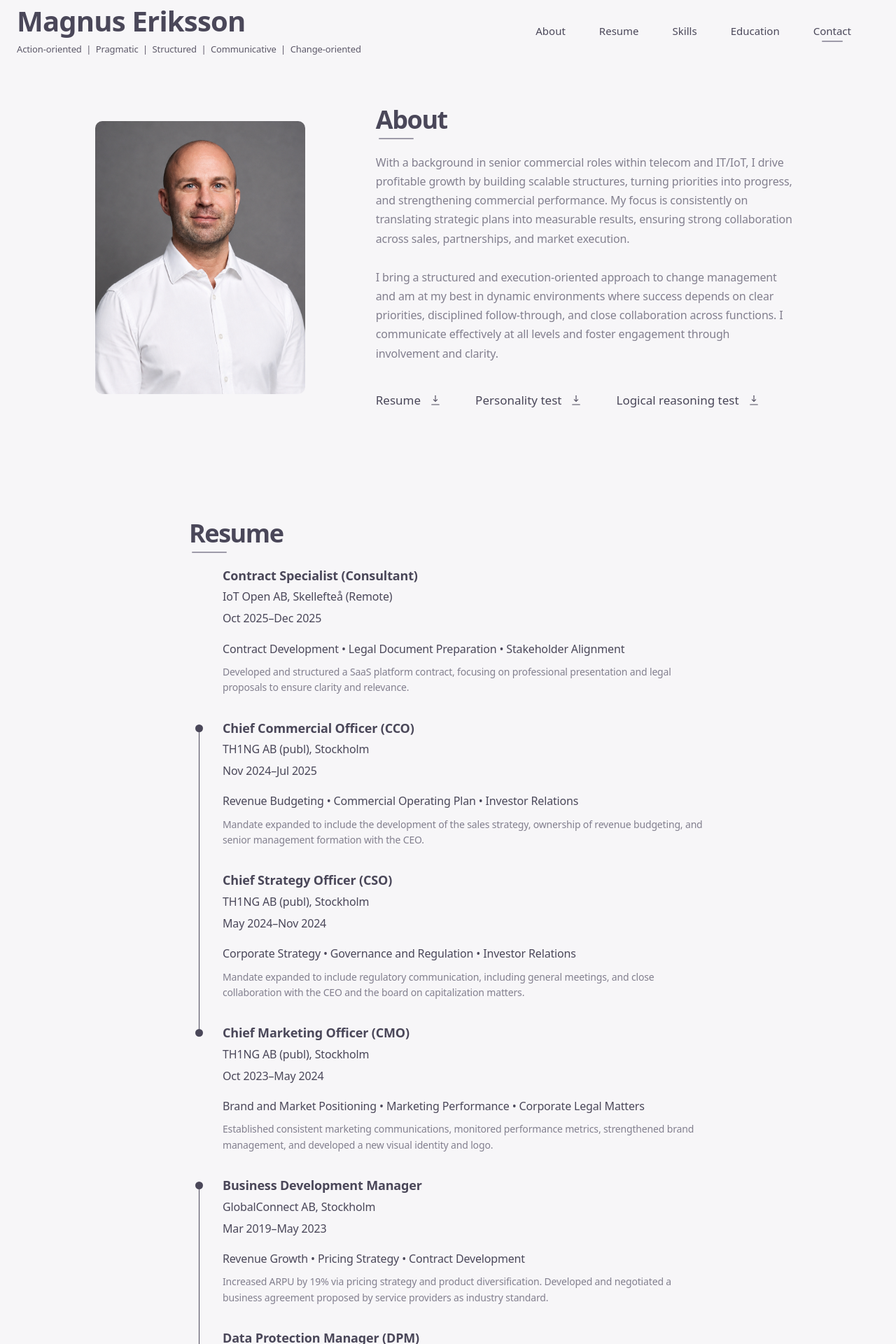
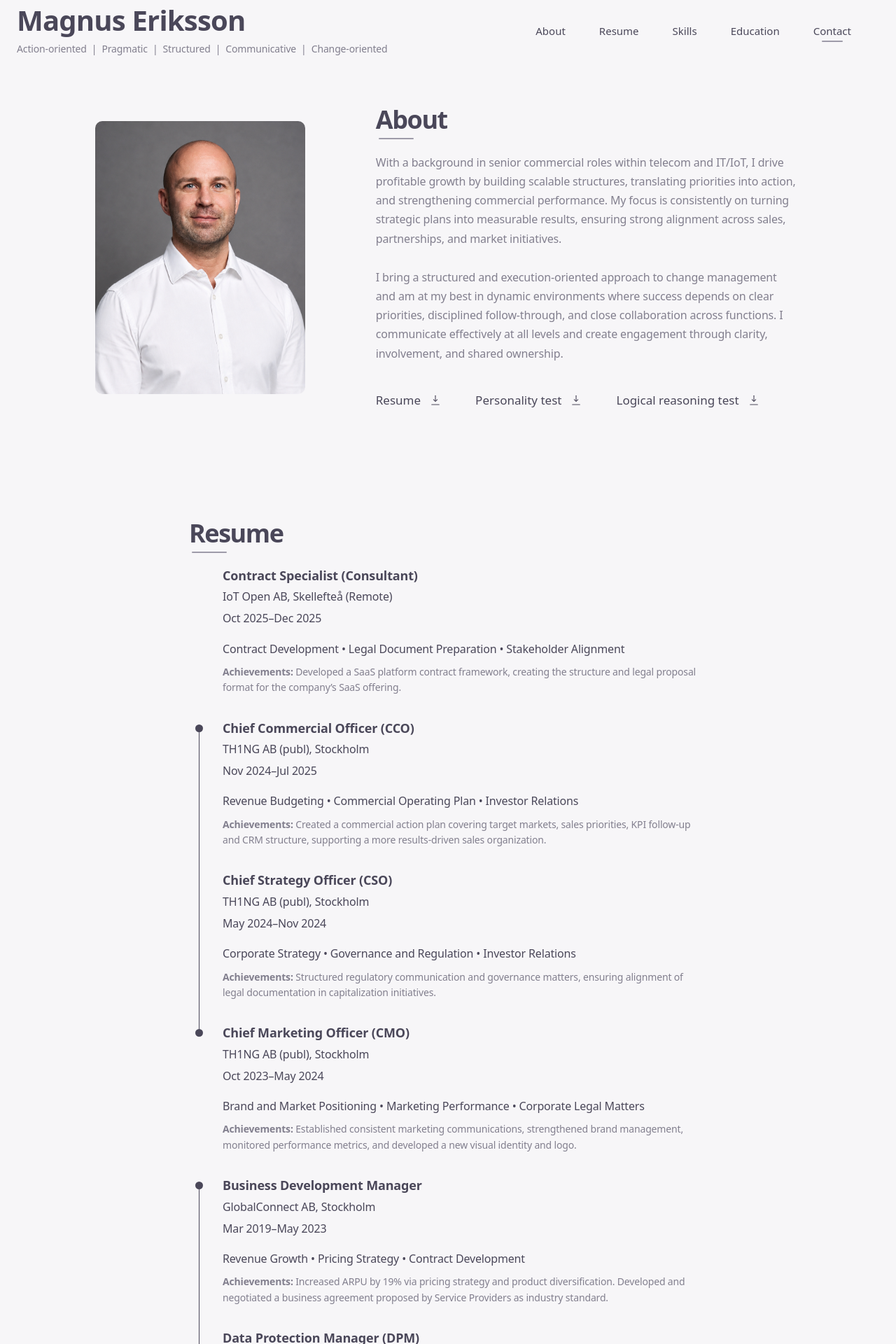
Before and after one commit to Onekaz/magnus-eriksson, a Next.js app: page / in a window 1280 px wide. Shown: the top 1920 px of the page at 70% size. Built offline with nearby package versions, Linux system fonts and the light colour scheme.

Commit message:
Updated About and Education

```diff
--- a/components/desktop/DesktopHeader.tsx
+++ b/components/desktop/DesktopHeader.tsx
@@ -158,7 +158,7 @@ export default function DesktopHeader() {
 
           <span
             style={{
-              color: "var(--color-dark-muted)",
+              color: "var(--color-muted)",
               fontSize: DESKTOP_HEADER_SUBTITLE_TEXT_SIZE_PX,
               fontWeight: DESKTOP_HEADER_SUBTITLE_TEXT_WEIGHT,
               lineHeight: DESKTOP_HEADER_SUBTITLE_LINE_HEIGHT,
--- a/components/mobile/MobileTopOverlay.tsx
+++ b/components/mobile/MobileTopOverlay.tsx
@@ -110,7 +110,7 @@ export default function MobileTopOverlay() {
 
           <span
             style={{
-              color: "var(--color-dark-muted)",
+              color: "var(--color-muted)",
               fontSize: MOBILE_TOP_OVERLAY_SUBTITLE_TEXT_SIZE_PX,
               fontWeight: MOBILE_TOP_OVERLAY_SUBTITLE_TEXT_WEIGHT,
               lineHeight: MOBILE_TOP_OVERLAY_SUBTITLE_LINE_HEIGHT,
--- a/components/sections/ResumeSection.tsx
+++ b/components/sections/ResumeSection.tsx
@@ -12,6 +12,10 @@ function ResumeDescription({ entry, variant }: { entry: ResumeEntry; variant: "d
       <p>
         {entry.descriptionLead ? <em>{entry.descriptionLead}</em> : null}
         {entry.descriptionLead ? " " : null}
+        {entry.achievementLabel ? (
+          <span className={styles.resumeDescriptionLabel}>{entry.achievementLabel}</span>
+        ) : null}
+        {entry.achievementLabel ? " " : null}
         {entry.description}
       </p>
     </div>
--- a/components/sections/sections.module.css
+++ b/components/sections/sections.module.css
@@ -335,8 +335,8 @@
 
 .mobileResumeResponsibilitiesInline {
   color: var(--color-primary);
-  font-size: var(--mobile-resume-responsibilities-text-size);
-  font-weight: var(--mobile-resume-responsibilities-text-weight);
+  font-size: var(--mobile-resume-meta-text-size);
+  font-weight: var(--mobile-resume-meta-text-weight);
   line-height: var(--mobile-body-line-height);
   letter-spacing: var(--mobile-body-letter-spacing);
 }
@@ -358,6 +358,10 @@
   font-style: italic;
 }
 
+.resumeDescriptionLabel {
+  font-weight: var(--mobile-resume-description-label-text-weight);
+}
+
 .educationList {
   display: flex;
   flex-direction: column;
@@ -377,7 +381,9 @@
 
 .educationTitle,
 .educationInstitution,
-.educationPeriod {
+.educationPeriod,
+.educationThesisLabel,
+.educationThesisTitle {
   margin: 0;
 }
 
@@ -403,6 +409,34 @@
   font-weight: var(--mobile-education-period-text-weight);
   line-height: var(--mobile-body-line-height);
   letter-spacing: var(--mobile-body-letter-spacing);
+}
+
+.educationThesisList {
+  display: flex;
+  flex-direction: column;
+  gap: var(--mobile-education-entry-gap);
+}
+
+.educationThesisItem {
+  display: flex;
+  min-width: 0;
+  flex-direction: column;
+}
+
+.educationThesisLabel,
+.educationThesisTitle {
+  color: var(--color-muted);
+  font-weight: var(--mobile-education-institution-text-weight);
+  line-height: var(--mobile-body-line-height);
+  letter-spacing: var(--mobile-body-letter-spacing);
+}
+
+.educationThesisLabel {
+  font-size: var(--mobile-education-thesis-label-text-size);
+}
+
+.educationThesisTitle {
+  font-size: var(--mobile-education-thesis-text-size);
 }
 
 .contactSection {
@@ -679,8 +713,8 @@
 
   .desktopResumeResponsibilitiesInline {
     color: var(--color-primary);
-    font-size: var(--desktop-resume-responsibilities-text-size);
-    font-weight: var(--desktop-resume-responsibilities-text-weight);
+    font-size: var(--desktop-resume-meta-text-size);
+    font-weight: var(--desktop-resume-meta-text-weight);
     line-height: var(--desktop-body-line-height);
     letter-spacing: var(--desktop-body-letter-spacing);
   }
@@ -694,6 +728,10 @@
 
   .desktopResumeDescription em {
     font-style: italic;
+  }
+
+  .resumeDescriptionLabel {
+    font-weight: var(--desktop-resume-description-label-text-weight);
   }
 
   .educationList {
@@ -728,6 +766,25 @@
     letter-spacing: var(--desktop-body-letter-spacing);
   }
 
+  .educationThesisList {
+    gap: var(--desktop-education-entry-gap);
+  }
+
+  .educationThesisLabel,
+  .educationThesisTitle {
+    font-weight: var(--desktop-education-institution-text-weight);
+    line-height: var(--desktop-body-line-height);
+    letter-spacing: var(--desktop-body-letter-spacing);
+  }
+
+  .educationThesisLabel {
+    font-size: var(--desktop-education-thesis-label-text-size);
+  }
+
+  .educationThesisTitle {
+    font-size: var(--desktop-education-thesis-text-size);
+  }
+
   .contactSection {
     display: flex;
   }
--- a/lib/config/cssVariables.ts
+++ b/lib/config/cssVariables.ts
@@ -87,10 +87,9 @@ export const pageVariables: PageVariables = {
   "--desktop-resume-role-title-text-weight": `${desktop.DESKTOP_RESUME_ROLE_TITLE_TEXT_WEIGHT}`,
   "--desktop-resume-meta-text-size": `${desktop.DESKTOP_RESUME_META_TEXT_SIZE_PX}px`,
   "--desktop-resume-meta-text-weight": `${desktop.DESKTOP_RESUME_META_TEXT_WEIGHT}`,
-  "--desktop-resume-responsibilities-text-size": `${desktop.DESKTOP_RESUME_RESPONSIBILITIES_TEXT_SIZE_PX}px`,
-  "--desktop-resume-responsibilities-text-weight": `${desktop.DESKTOP_RESUME_RESPONSIBILITIES_TEXT_WEIGHT}`,
   "--desktop-resume-description-text-size": `${desktop.DESKTOP_RESUME_DESCRIPTION_TEXT_SIZE_PX}px`,
   "--desktop-resume-description-text-weight": `${desktop.DESKTOP_RESUME_DESCRIPTION_TEXT_WEIGHT}`,
+  "--desktop-resume-description-label-text-weight": `${desktop.DESKTOP_RESUME_DESCRIPTION_LABEL_TEXT_WEIGHT}`,
   "--desktop-resume-description-line-height": `${desktop.DESKTOP_RESUME_DESCRIPTION_LINE_HEIGHT}`,
   "--desktop-education-column-gap": `${desktop.DESKTOP_EDUCATION_COLUMN_GAP_PX}px`,
   "--desktop-education-row-gap": `${desktop.DESKTOP_EDUCATION_ROW_GAP_PX}px`,
@@ -102,6 +101,8 @@ export const pageVariables: PageVariables = {
   "--desktop-education-institution-text-weight": `${desktop.DESKTOP_EDUCATION_INSTITUTION_TEXT_WEIGHT}`,
   "--desktop-education-period-text-size": `${desktop.DESKTOP_EDUCATION_PERIOD_TEXT_SIZE_PX}px`,
   "--desktop-education-period-text-weight": `${desktop.DESKTOP_EDUCATION_PERIOD_TEXT_WEIGHT}`,
+  "--desktop-education-thesis-label-text-size": `${desktop.DESKTOP_EDUCATION_THESIS_LABEL_TEXT_SIZE_PX}px`,
+  "--desktop-education-thesis-text-size": `${desktop.DESKTOP_EDUCATION_THESIS_TEXT_SIZE_PX}px`,
 
   "--mobile-page-horizontal-padding": `${mobile.MOBILE_PAGE_HORIZONTAL_PADDING_PX}px`,
   "--mobile-page-top-padding": `${mobile.MOBILE_PAGE_TOP_PADDING_PX}px`,
@@ -177,10 +178,9 @@ export const pageVariables: PageVariables = {
   "--mobile-resume-role-title-text-weight": `${mobile.MOBILE_RESUME_ROLE_TITLE_TEXT_WEIGHT}`,
   "--mobile-resume-meta-text-size": `${mobile.MOBILE_RESUME_META_TEXT_SIZE_PX}px`,
   "--mobile-resume-meta-text-weight": `${mobile.MOBILE_RESUME_META_TEXT_WEIGHT}`,
-  "--mobile-resume-responsibilities-text-size": `${mobile.MOBILE_RESUME_RESPONSIBILITIES_TEXT_SIZE_PX}px`,
-  "--mobile-resume-responsibilities-text-weight": `${mobile.MOBILE_RESUME_RESPONSIBILITIES_TEXT_WEIGHT}`,
   "--mobile-resume-description-text-size": `${mobile.MOBILE_RESUME_DESCRIPTION_TEXT_SIZE_PX}px`,
   "--mobile-resume-description-text-weight": `${mobile.MOBILE_RESUME_DESCRIPTION_TEXT_WEIGHT}`,
+  "--mobile-resume-description-label-text-weight": `${mobile.MOBILE_RESUME_DESCRIPTION_LABEL_TEXT_WEIGHT}`,
   "--mobile-resume-description-gap": `${mobile.MOBILE_RESUME_DESCRIPTION_GAP_PX}px`,
   "--mobile-resume-description-line-height": `${mobile.MOBILE_RESUME_DESCRIPTION_LINE_HEIGHT}`,
   "--mobile-education-column-gap": `${mobile.MOBILE_EDUCATION_COLUMN_GAP_PX}px`,
@@ -193,4 +193,6 @@ export const pageVariables: PageVariables = {
   "--mobile-education-institution-text-weight": `${mobile.MOBILE_EDUCATION_INSTITUTION_TEXT_WEIGHT}`,
   "--mobile-education-period-text-size": `${mobile.MOBILE_EDUCATION_PERIOD_TEXT_SIZE_PX}px`,
   "--mobile-education-period-text-weight": `${mobile.MOBILE_EDUCATION_PERIOD_TEXT_WEIGHT}`,
+  "--mobile-education-thesis-label-text-size": `${mobile.MOBILE_EDUCATION_THESIS_LABEL_TEXT_SIZE_PX}px`,
+  "--mobile-education-thesis-text-size": `${mobile.MOBILE_EDUCATION_THESIS_TEXT_SIZE_PX}px`,
 };
--- a/lib/config/desktop.ts
+++ b/lib/config/desktop.ts
@@ -12,7 +12,7 @@ export const DESKTOP_HEADER_WORDMARK_TEXT_SIZE_PX = 40;
 export const DESKTOP_HEADER_WORDMARK_TEXT_WEIGHT = 600 as const;
 export const DESKTOP_HEADER_WORDMARK_LINE_HEIGHT = 1;
 
-export const DESKTOP_HEADER_SUBTITLE_TEXT_SIZE_PX = 13;
+export const DESKTOP_HEADER_SUBTITLE_TEXT_SIZE_PX = 14;
 export const DESKTOP_HEADER_SUBTITLE_TEXT_WEIGHT = 500 as const;
 export const DESKTOP_HEADER_SUBTITLE_LINE_HEIGHT = 1.25;
 export const DESKTOP_HEADER_BRAND_STACK_GAP_PX = 12;
@@ -117,10 +117,9 @@ export const DESKTOP_RESUME_ROLE_TITLE_TEXT_SIZE_PX = 18;
 export const DESKTOP_RESUME_ROLE_TITLE_TEXT_WEIGHT = 700 as const;
 export const DESKTOP_RESUME_META_TEXT_SIZE_PX = 16;
 export const DESKTOP_RESUME_META_TEXT_WEIGHT = 400 as const;
-export const DESKTOP_RESUME_RESPONSIBILITIES_TEXT_SIZE_PX = 16;
-export const DESKTOP_RESUME_RESPONSIBILITIES_TEXT_WEIGHT = 500 as const;
 export const DESKTOP_RESUME_DESCRIPTION_TEXT_SIZE_PX = 14;
 export const DESKTOP_RESUME_DESCRIPTION_TEXT_WEIGHT = 400 as const;
+export const DESKTOP_RESUME_DESCRIPTION_LABEL_TEXT_WEIGHT = 600 as const;
 export const DESKTOP_RESUME_DESCRIPTION_LINE_HEIGHT = 1.6;
 
 export const DESKTOP_EDUCATION_COLUMN_GAP_PX = 28;
@@ -133,3 +132,5 @@ export const DESKTOP_EDUCATION_INSTITUTION_TEXT_SIZE_PX = 16;
 export const DESKTOP_EDUCATION_INSTITUTION_TEXT_WEIGHT = 400 as const;
 export const DESKTOP_EDUCATION_PERIOD_TEXT_SIZE_PX = 16;
 export const DESKTOP_EDUCATION_PERIOD_TEXT_WEIGHT = 400 as const;
+export const DESKTOP_EDUCATION_THESIS_LABEL_TEXT_SIZE_PX = 12;
+export const DESKTOP_EDUCATION_THESIS_TEXT_SIZE_PX = 14;
--- a/lib/config/mobile.ts
+++ b/lib/config/mobile.ts
@@ -149,10 +149,9 @@ export const MOBILE_RESUME_ROLE_TITLE_TEXT_SIZE_PX = 17;
 export const MOBILE_RESUME_ROLE_TITLE_TEXT_WEIGHT = 700 as const;
 export const MOBILE_RESUME_META_TEXT_SIZE_PX = 15;
 export const MOBILE_RESUME_META_TEXT_WEIGHT = 400 as const;
-export const MOBILE_RESUME_RESPONSIBILITIES_TEXT_SIZE_PX = 15;
-export const MOBILE_RESUME_RESPONSIBILITIES_TEXT_WEIGHT = 500 as const;
 export const MOBILE_RESUME_DESCRIPTION_TEXT_SIZE_PX = 13;
 export const MOBILE_RESUME_DESCRIPTION_TEXT_WEIGHT = 400 as const;
+export const MOBILE_RESUME_DESCRIPTION_LABEL_TEXT_WEIGHT = 600 as const;
 export const MOBILE_RESUME_DESCRIPTION_GAP_PX = 4;
 export const MOBILE_RESUME_DESCRIPTION_LINE_HEIGHT = 1.6;
 
@@ -166,3 +165,5 @@ export const MOBILE_EDUCATION_INSTITUTION_TEXT_SIZE_PX = 15;
 export const MOBILE_EDUCATION_INSTITUTION_TEXT_WEIGHT = 400 as const;
 export const MOBILE_EDUCATION_PERIOD_TEXT_SIZE_PX = 15;
 export const MOBILE_EDUCATION_PERIOD_TEXT_WEIGHT = 400 as const;
+export const MOBILE_EDUCATION_THESIS_LABEL_TEXT_SIZE_PX = 11;
+export const MOBILE_EDUCATION_THESIS_TEXT_SIZE_PX = 13;
--- a/lib/content/profile.ts
+++ b/lib/content/profile.ts
@@ -28,8 +28,8 @@ export const profileDownloads = [
 ] as const;
 
 export const aboutParagraphs = [
-  "With a background in senior commercial roles within telecom and IT/IoT, I drive profitable growth by building scalable structures, turning priorities into progress, and strengthening commercial performance. My focus is consistently on translating strategic plans into measurable results, ensuring strong collaboration across sales, partnerships, and market execution.",
-  "I bring a structured and execution-oriented approach to change management and am at my best in dynamic environments where success depends on clear priorities, disciplined follow-through, and close collaboration across functions. I communicate effectively at all levels and foster engagement through involvement and clarity.",
+ "With a background in senior commercial roles within telecom and IT/IoT, I drive profitable growth by building scalable structures, translating priorities into action, and strengthening commercial performance. My focus is consistently on turning strategic plans into measurable results, ensuring strong alignment across sales, partnerships, and market initiatives.",
+"I bring a structured and execution-oriented approach to change management and am at my best in dynamic environments where success depends on clear priorities, disciplined follow-through, and close collaboration across functions. I communicate effectively at all levels and create engagement through clarity, involvement, and shared ownership.",
 ] as const;
 
 export const skillGroups = [
@@ -87,6 +87,7 @@ export type ResumeEntry = {
   responsibilities: readonly string[];
   description: string;
   descriptionLead?: string;
+  achievementLabel?: string;
   showTimelineMarker?: boolean;
 };
 
@@ -114,8 +115,9 @@ export const resumeBlocks: readonly ResumeBlock[] = [
         "Legal Document Preparation",
         "Stakeholder Alignment",
       ],
+      achievementLabel: "Achievements:",
       description:
-        "Developed and structured a SaaS platform contract, focusing on professional presentation and legal proposals to ensure clarity and relevance.",
+        "Developed a SaaS platform contract framework, creating the structure and legal proposal format for the company’s SaaS offering.",
     },
   },
   {
@@ -132,8 +134,9 @@ export const resumeBlocks: readonly ResumeBlock[] = [
           "Commercial Operating Plan",
           "Investor Relations",
         ],
+        achievementLabel: "Achievements:",
         description:
-          "Mandate expanded to include the development of the sales strategy, ownership of revenue budgeting, and senior management formation with the CEO.",
+          "Created a commercial action plan covering target markets, sales priorities, KPI follow-up and CRM structure, supporting a more results-driven sales organization.",
         showTimelineMarker: true,
       },
       {
@@ -147,8 +150,9 @@ export const resumeBlocks: readonly ResumeBlock[] = [
           "Governance and Regulation",
           "Investor Relations",
         ],
+        achievementLabel: "Achievements:",
         description:
-          "Mandate expanded to include regulatory communication, including general meetings, and close collaboration with the CEO and the board on capitalization matters.",
+          "Structured regulatory communication and governance matters, ensuring alignment of legal documentation in capitalization initiatives.",
       },
       {
         role: "Chief Marketing Officer (CMO)",
@@ -161,8 +165,9 @@ export const resumeBlocks: readonly ResumeBlock[] = [
           "Marketing Performance",
           "Corporate Legal Matters",
         ],
+        achievementLabel: "Achievements:",
         description:
-          "Established consistent marketing communications, monitored performance metrics, strengthened brand management, and developed a new visual identity and logo.",
+          "Established consistent marketing communications, strengthened brand management, monitored performance metrics, and developed a new visual identity and logo.",
         showTimelineMarker: true,
       },
     ],
@@ -177,8 +182,9 @@ export const resumeBlocks: readonly ResumeBlock[] = [
         start: "Mar 2019",
         end: "May 2023",
         responsibilities: ["Revenue Growth", "Pricing Strategy", "Contract Development"],
+        achievementLabel: "Achievements:",
         description:
-          "Increased ARPU by 19% via pricing strategy and product diversification. Developed and negotiated a business agreement proposed by service providers as industry standard.",
+          "Increased ARPU by 19% via pricing strategy and product diversification. Developed and negotiated a business agreement proposed by Service Providers as industry standard.",
         showTimelineMarker: true,
       },
       {
@@ -192,8 +198,9 @@ export const resumeBlocks: readonly ResumeBlock[] = [
           "GDPR Compliance",
           "Internal Advisory",
         ],
+        achievementLabel: "Achievements:",
         description:
-          "Ensured GDPR compliance across all personal data within the business area, and served as primary internal contact for GDPR matters.",
+          "Established GDPR governance across the business area and served as primary internal contact for data protection matters.",
       },
       {
         role: "KAM, Business Developer",
@@ -206,8 +213,9 @@ export const resumeBlocks: readonly ResumeBlock[] = [
           "Contract Management",
           "Business and Product Development",
         ],
+        achievementLabel: "Achievements:",
         description:
-          "Strengthened service provider partnerships, increased platform activity, and drove cross-functional alignment through a team I initiated and led.",
+          "Strengthened Service Provider partnerships, increased platform activity, and drove cross-functional alignment through a team I initiated and led.",
         showTimelineMarker: true,
       },
     ],
@@ -225,17 +233,40 @@ export const resumeBlocks: readonly ResumeBlock[] = [
         "Financial and Business Modelling",
         "Commercial Agreements",
       ],
+      achievementLabel: "Achievements:",
       description:
-        "Led and supported projects by shaping business strategies, developing financial models and investment cases, and drafting and negotiating commercial agreements.",
+        "Shaped business strategies, developed financial models and investment cases, and drafted and negotiated commercial agreements.",
     },
   },
 ] as const;
 
-export const educationEntries = [
+export type EducationThesis = {
+  label: string;
+  title: string;
+};
+
+export type EducationEntry = {
+  title: string;
+  institution: string;
+  period: string;
+  theses?: readonly EducationThesis[];
+};
+
+export const educationEntries: readonly EducationEntry[] = [
   {
     title: "Business Administration, Master’s level",
     institution: "Stockholm University, Stockholm",
     period: "2000–2007",
+    theses: [
+      {
+        label: "Bachelor’s Thesis:",
+        title: "Employee Satisfaction in Relation to Organizational Communication",
+      },
+      {
+        label: "Master’s Thesis:",
+        title: "Balanced Scorecard in Municipal Operations in Theory and Practice",
+      },
+    ],
   },
   {
     title: "Rules and Regulations at First North",
```
Also changed, not shown: components/sections/EducationSection.tsx (+11 -0 lines), 2 other files (tests, documents, lock files or other folders).
